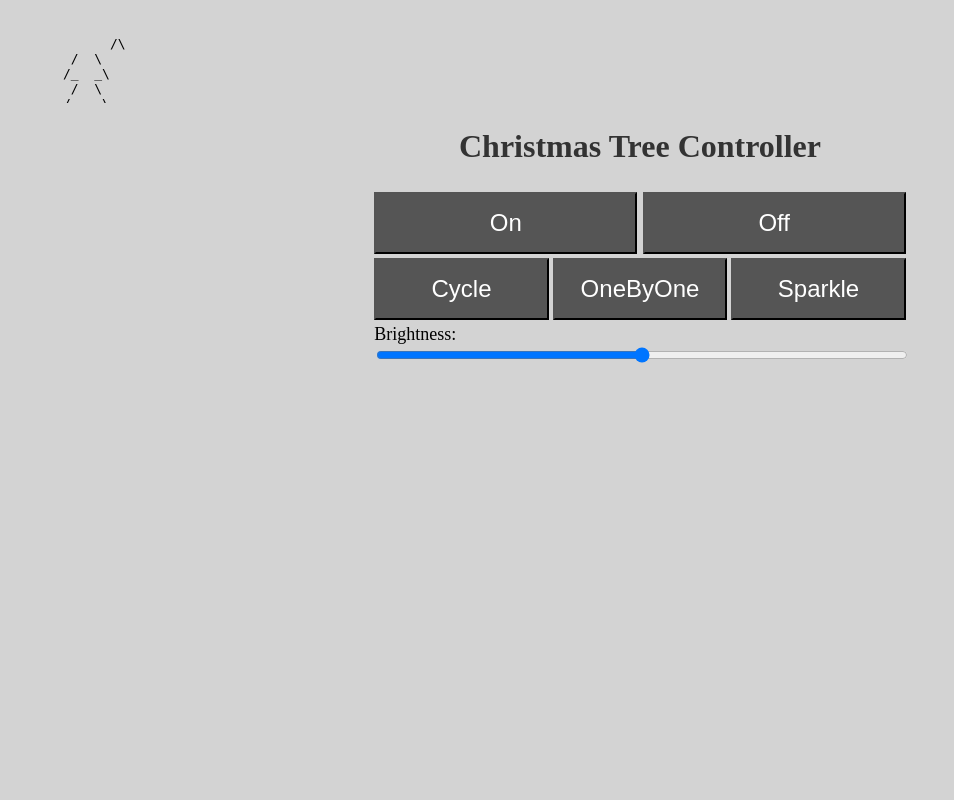
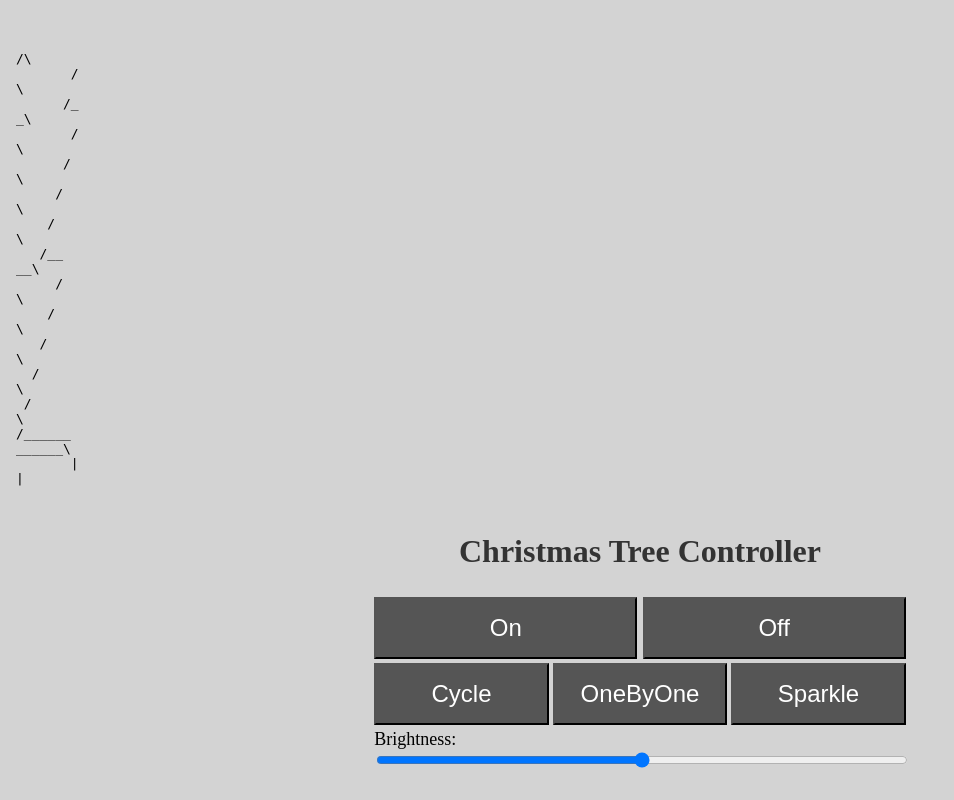
Before and after one commit to Vonny0123/ChristmasTreeController, a Flask app: page / in a window 1280 px wide. Shown: the whole page, without its empty margins (0-954 px from the left). Run offline with Flask 2, Linux system fonts and the light colour scheme; parts of the project's set-up code (start-up, migrations or seed data) failed here and were passed over.

Commit message:
made change

```diff
--- a/app/templates/home.html
+++ b/app/templates/home.html
@@ -64,8 +64,8 @@
 
 
 <form method="post" action="/">
-    <object data="static/tree.txt" type="text/html" width="732" height="95"
-        style="overflow:hidden; width: 732px; height: 95px"></object>
+    <object data="static/tree.txt" type="text/html" width="100" height="500"
+        style="overflow:hidden; width: 100px; height: 500px"></object>
     <table class="center">
         <tr colspan="3" style="width: 100%">
             <h1>Christmas Tree Controller</h1>
```
